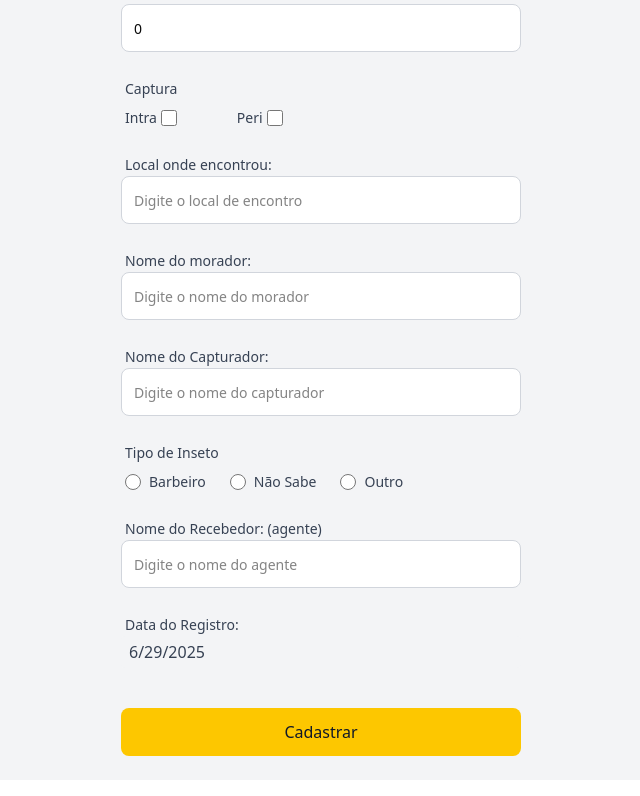
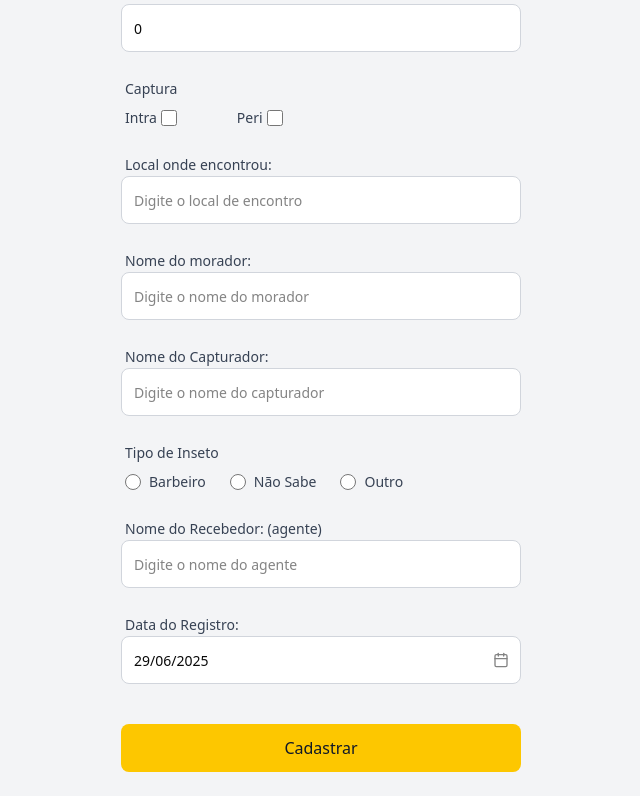
Before and after one commit to Fconeto/SIGEN, a Next.js app in the folder sigen-frontend/: page /agent/pit-register in a window 1280 px wide. Shown: the part 412-1208 px from the top of the page, without its empty margins (319-959 px from the left). Built offline with nearby package versions, Linux system fonts and the light colour scheme.

Commit message:
correção no input data -  Tela de Cadastro de PIT

```diff
--- a/sigen-frontend/src/app_features/pit-register/pit-register.tsx
+++ b/sigen-frontend/src/app_features/pit-register/pit-register.tsx
@@ -383,13 +383,10 @@ export default function PITRegisterForm () {
             label="Data do Registro:"
             error={errors.registerDate}
           >
-            <input
+            <SigenDateInput
               id="registerDate"
-              type="text"
-              value={values.registerDate instanceof Date ? values.registerDate.toLocaleDateString() : ''}
-              readOnly
-              className="bg-gray-100 text-gray-700 rounded px-2 py-1 w-full"
-              tabIndex={-1}
+              value={values.registerDate}
+              aria-invalid={!!errors.registerDate}
             />
           </SigenFormField>
 
```
